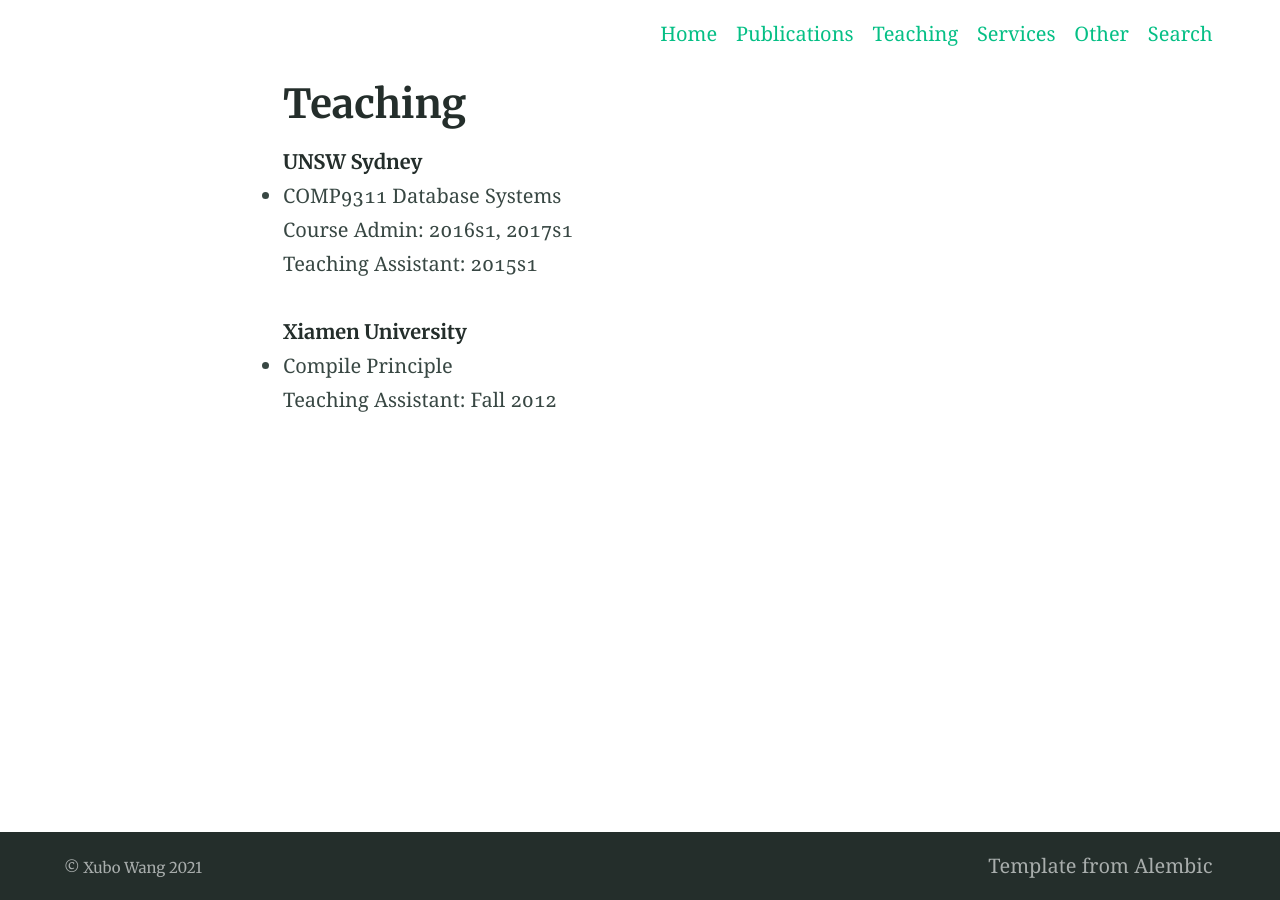
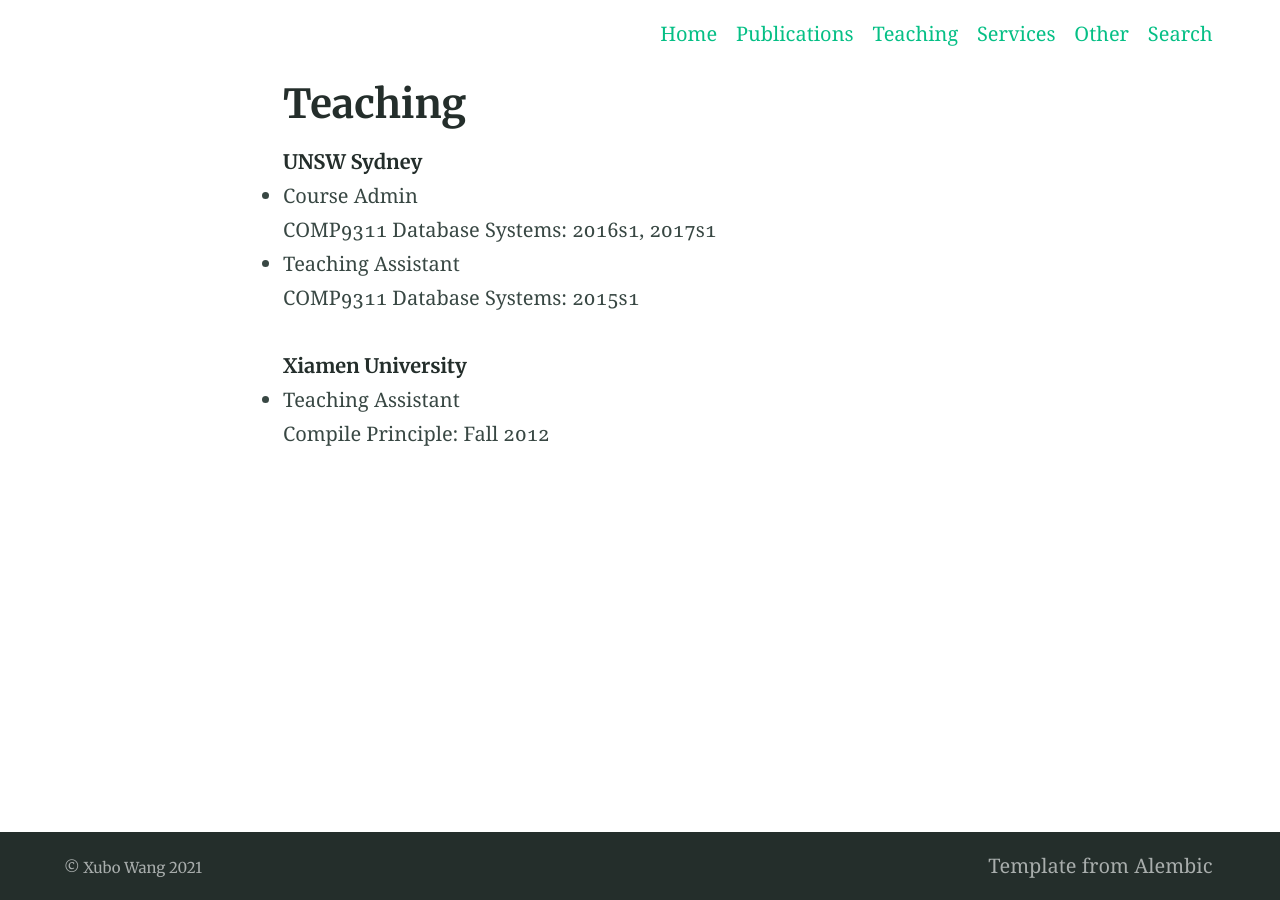
Before and after one commit to xbwanglab/xwang, a Jekyll site: the page built from teaching.md, in a window 1280 px wide. Built offline with Jekyll 4.4.1, drawn with Linux system fonts in a browser that asks for light colours.

Commit message:
Revert "Update teaching.md"
This reverts commit 928af71297310f9ea04c1703438d128c028e562d.

```diff
--- a/teaching.md
+++ b/teaching.md
@@ -6,12 +6,14 @@ title: Teaching
 
 ###### UNSW Sydney
 
-- COMP9311 Database Systems		<br />
-  Course Admin: 2016s1, 2017s1  <br />
-  Teaching Assistant: 2015s1
+- Course Admin		<br />
+  COMP9311 Database Systems: 2016s1, 2017s1
+
+- Teaching Assistant	<br />
+  COMP9311 Database Systems: 2015s1
 
 
 ###### Xiamen University
 
-- Compile Principle 	<br />
-  Teaching Assistant: Fall 2012
+- Teaching Assistant	<br />
+  Compile Principle: Fall 2012
```
